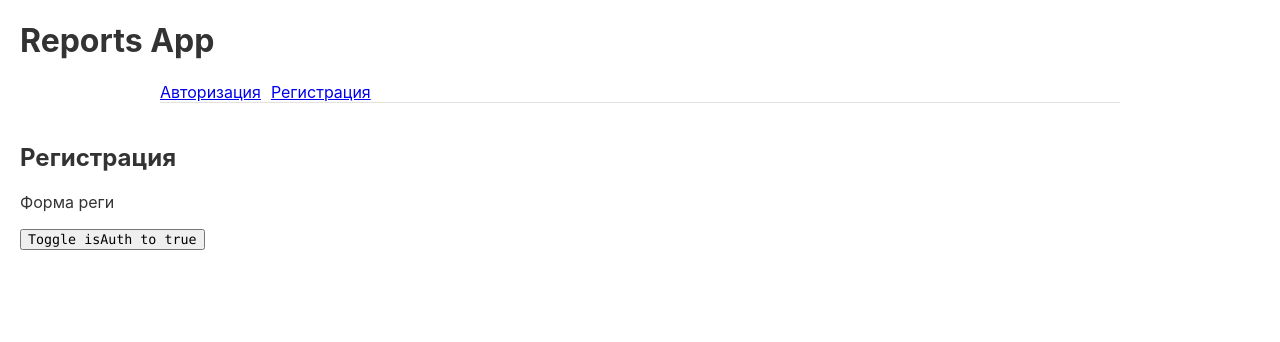
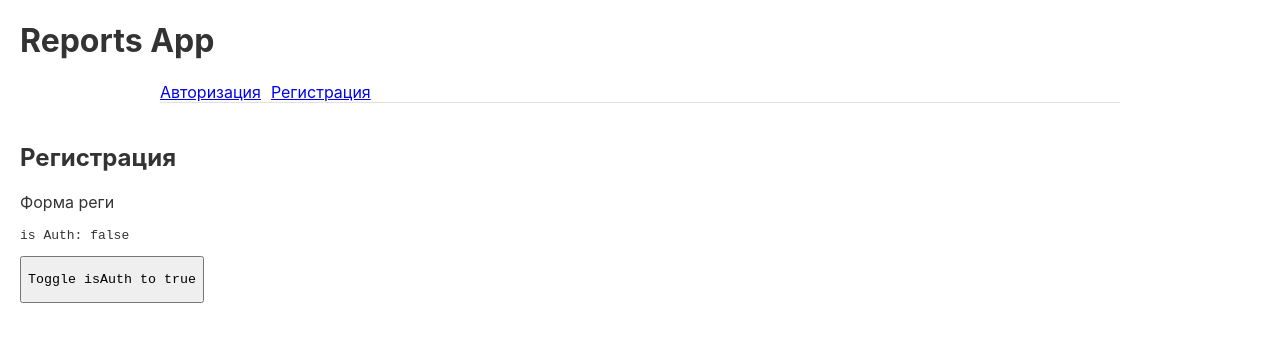
Before and after one commit to kirill-petrov/bears, a React (Create React App) app: page /signup in a window 1280 px wide. Shown: the top 342 px of the page. Built offline with nearby package versions, Linux system fonts and the light colour scheme.

Commit message:
added userReducer & localStorage

```diff
--- a/src/App.jsx
+++ b/src/App.jsx
@@ -1,4 +1,5 @@
-import React, { useState } from 'react';
+import React from 'react';
+import { useDispatch, useSelector } from 'react-redux';
 import { BrowserRouter, Routes, Route, Link, Navigate } from 'react-router-dom';
 import {
   SignIn,
@@ -8,10 +9,11 @@ import {
   Users,
   NotFound,
 } from './pages';
+import { toggleAuth } from './redux/reducers/userReducer';
 
 function App() {
-  const [cartIsEmpty] = useState(false);
-  const [isAuth, setIsAuth] = useState(false);
+  const { isAuth } = useSelector((state) => state.user);
+  const dispatch = useDispatch();
 
   return (
     <>
@@ -22,7 +24,7 @@ function App() {
           <nav>
             <Link to="/createReport">Создать раппорт</Link>
             <Link to="/users">Пользователи</Link>
-            <Link to="/" onClick={() => setIsAuth(false)}>
+            <Link to="/" onClick={() => dispatch(toggleAuth())}>
               Выход
             </Link>
           </nav>
@@ -37,13 +39,7 @@ function App() {
           <Route path="/" element={isAuth ? <Reports /> : <SignIn />} />
           <Route
             path="/signup"
-            element={
-              isAuth ? (
-                <Navigate to="/" />
-              ) : (
-                <SignUp isAuth={isAuth} setIsAuth={setIsAuth} />
-              )
-            }
+            element={isAuth ? <Navigate to="/" /> : <SignUp />}
           />
           <Route
             path="/createReport"
@@ -56,17 +52,6 @@ function App() {
           />
           {/* <Route path="/user/:id" element={<User />} /> */}
           <Route path="*" element={<NotFound />} />
-
-          <Route
-            path="/checkout"
-            element={
-              cartIsEmpty ? (
-                <Navigate to="/products" />
-              ) : (
-                <p className="content">checkout</p>
-              )
-            }
-          />
         </Routes>
       </BrowserRouter>
     </>
--- a/src/pages/SignIn/SignIn.jsx
+++ b/src/pages/SignIn/SignIn.jsx
@@ -1,10 +1,20 @@
 import React from 'react';
+import { useDispatch, useSelector } from 'react-redux';
+import { toggleAuth } from '../../redux/reducers/userReducer';
 
 export default function SignIn() {
+  const { isAuth } = useSelector((state) => state.user);
+  const dispatch = useDispatch();
+
   return (
     <div className="content">
       <h2>Авторизация</h2>
       <p>Форма входа</p>
+
+      <pre>is Auth: {`${isAuth}`}</pre>
+      <button type="button" onClick={() => dispatch(toggleAuth())}>
+        <pre>Toggle isAuth to {`${!isAuth}`} (whith redux)</pre>
+      </button>
     </div>
   );
 }
--- a/src/pages/SignUp/SignUp.jsx
+++ b/src/pages/SignUp/SignUp.jsx
@@ -1,13 +1,19 @@
 import React from 'react';
+import { useDispatch, useSelector } from 'react-redux';
+import { toggleAuth } from '../../redux/reducers/userReducer';
 
-export default function SignUp({ isAuth, setIsAuth }) {
+export default function SignUp() {
+  const { isAuth } = useSelector((state) => state.user);
+  const dispatch = useDispatch();
+
   return (
     <div>
       <h2>Регистрация</h2>
-      {console.log(isAuth)}
       <p>Форма реги</p>
-      <button onClick={() => setIsAuth(true)}>
-        <code>Toggle isAuth to {`${!isAuth}`}</code>
+
+      <pre>is Auth: {`${isAuth}`}</pre>
+      <button type="button" onClick={() => dispatch(toggleAuth())}>
+        <pre>Toggle isAuth to {`${!isAuth}`}</pre>
       </button>
     </div>
   );
--- a/src/redux/reducers/counterReducer.js
+++ /dev/null
@@ -1,27 +0,0 @@
-import { createSlice } from '@reduxjs/toolkit';
-
-const data = JSON.parse(localStorage.getItem('bear') || '{}');
-
-const initialState = {
-  count: data.counter ? data.counter.count : 0,
-};
-
-export const counterSlice = createSlice({
-  name: 'counter',
-  initialState,
-  reducers: {
-    increment: (state) => {
-      state.count += 1;
-    },
-    decrement: (state) => {
-      state.count -= 1;
-    },
-    incrementByAmount: (state, action) => {
-      state.count += action.payload;
-    },
-  },
-});
-
-export const { increment, decrement, incrementByAmount } = counterSlice.actions;
-
-export default counterSlice.reducer;
--- /dev/null
+++ b/src/redux/reducers/userReducer.js
@@ -0,0 +1,21 @@
+import { createSlice } from '@reduxjs/toolkit';
+
+const data = JSON.parse(localStorage.getItem('bear') || '{}');
+
+const initialState = {
+  isAuth: data.user ? data.user.isAuth : false,
+};
+
+export const userSlice = createSlice({
+  name: 'user',
+  initialState,
+  reducers: {
+    toggleAuth: (state) => {
+      state.isAuth = !state.isAuth;
+    },
+  },
+});
+
+export const { toggleAuth } = userSlice.actions;
+
+export default userSlice.reducer;
--- a/src/redux/store.js
+++ b/src/redux/store.js
@@ -1,9 +1,9 @@
 import { configureStore, combineReducers } from '@reduxjs/toolkit';
-import counterReducer from './reducers/counterReducer';
+import userReducer from './reducers/userReducer';
 import todoReducer from './reducers/todoReducer';
 
 const rootReducer = combineReducers({
-  counter: counterReducer,
+  user: userReducer,
   todo: todoReducer,
 });
 
```
